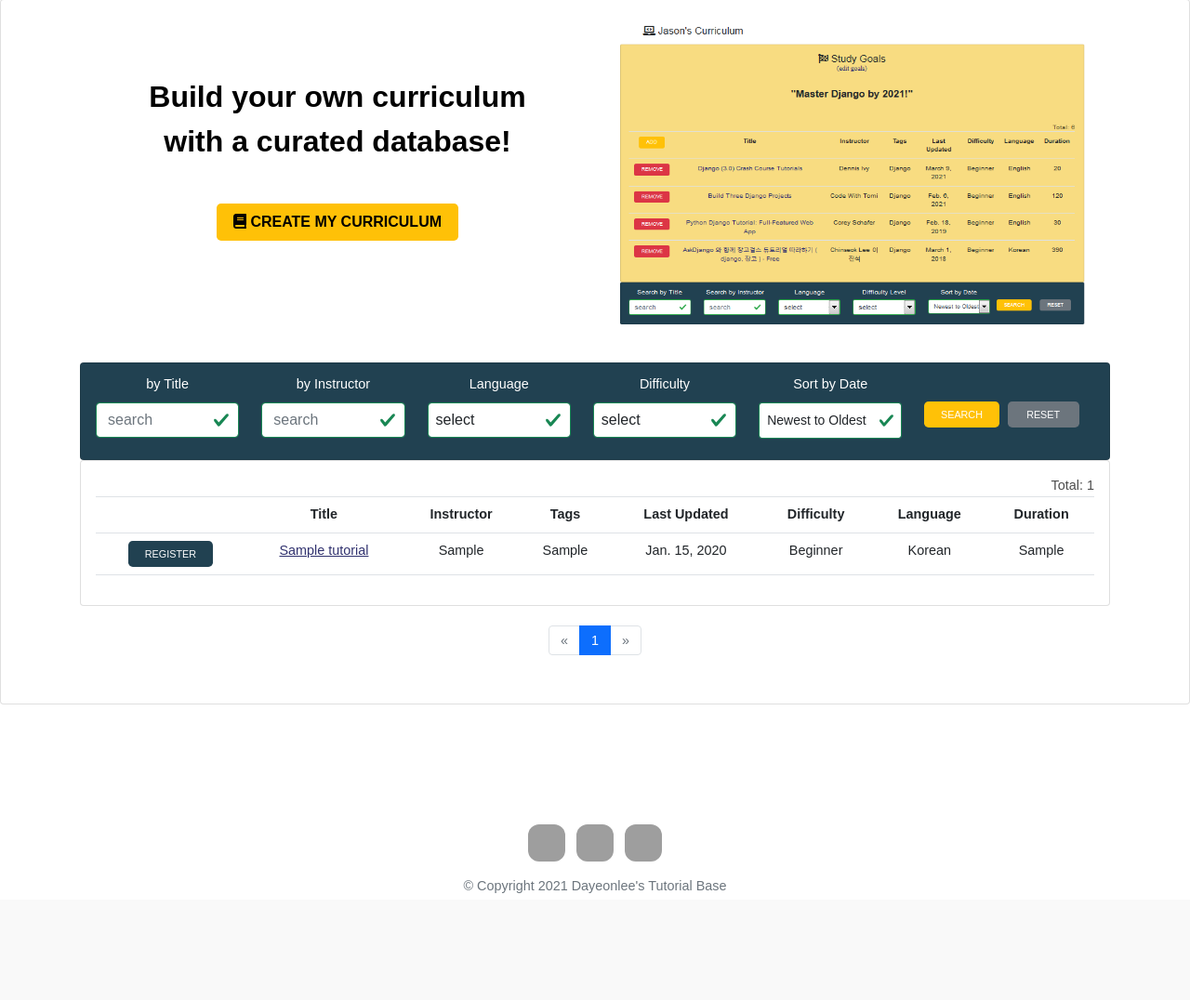
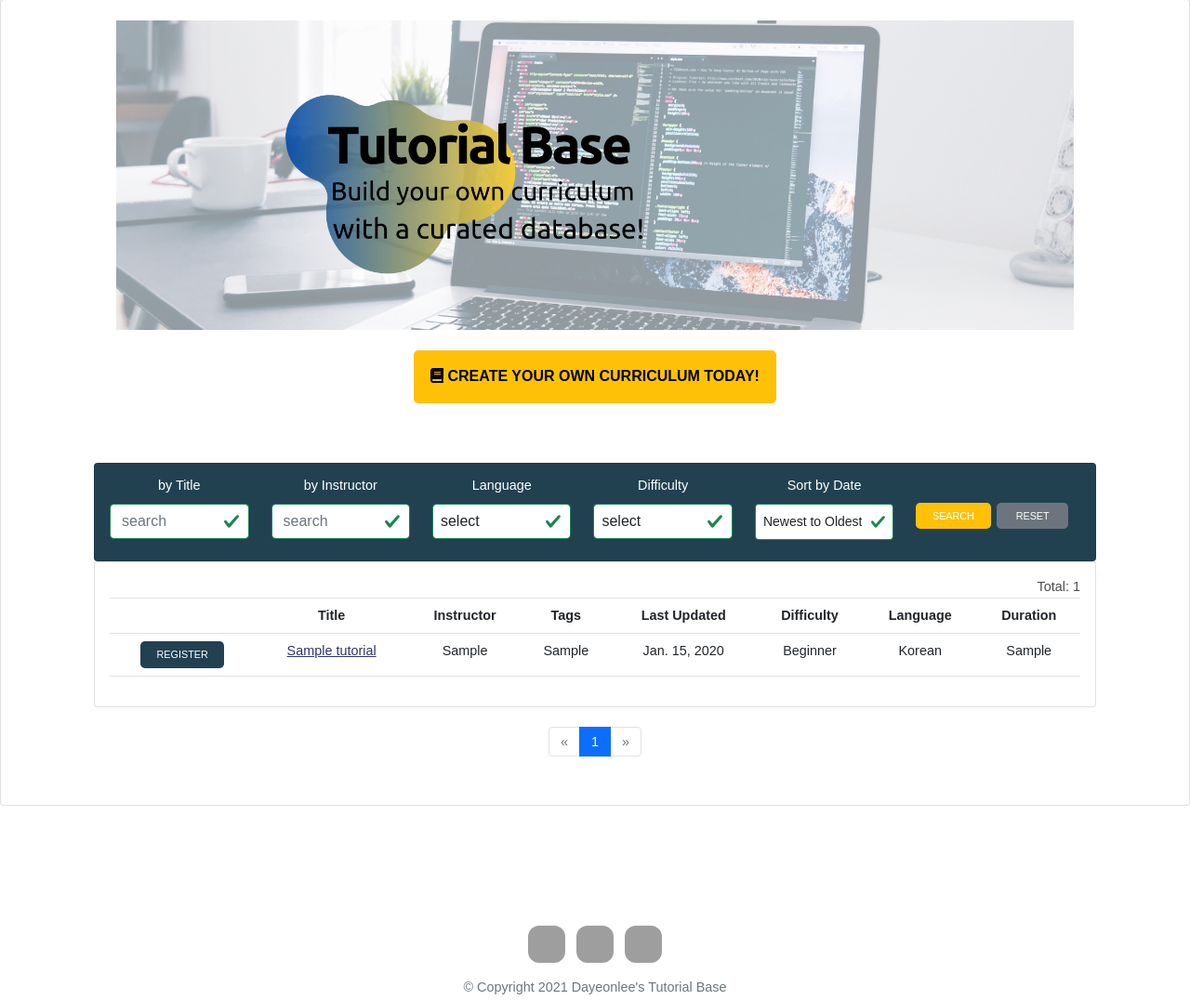
Before and after one commit to day-lee/2021_Tutorial_Base, a Django app: page / in a window 1280 px wide. Shown: the part 57-1133 px from the top of the page at 93% size. Before the commit the page ends 1018 px from the top, so only its background shows below. Run offline with Django 3.2, Linux system fonts and the light colour scheme; tables that the repository leaves empty hold one stand-in row (values such as "Sample post"); some libraries are stand-ins or nearby versions; grey boxes are pictures that could not be loaded.

Commit message:
Change front image and buttons

```diff
--- a/templates/index.html
+++ b/templates/index.html
@@ -11,31 +11,35 @@
             <br>
 <!-- Title -->
 <div class="container-fluid">
+    <!-- Front image -->
+    <img class="title-image" src="static/img/tut1.png" alt="coding">
+    <br><br>
+    <!-- CTA button -->
     <div class="row">
-      <div class="col-lg-6">
-          <h1 class="big-heading"><br>
-          Build your own curriculum <br> with a curated database!</h1><br><br>
+      <div class="col-sm-12">
       {% if user.is_authenticated %}
-          <a class="btn btn-danger btn-lg goto-curriculum-button" href="{% url 'hub:curriculum-summary' %}" role="button">
-             <i class="fas fa-book"></i> Go to my Curriculum
+          <a class="btn btn-danger btn-lg goto-curriculum-button" href="{% url 'hub:curriculum-summary' %}" role="button"
+          >
+             <i class="fas fa-book"></i> Go to my Curriculum!
           </a>
       {% else %}
           <a class="btn btn-warning btn-lg register-button" href="{% url 'hub:register' %}" role="button">
-             <i class="fas fa-book"></i> Create my Curriculum
+             <i class="fas fa-book"></i> Create your  own Curriculum today!
           </a>
       {% endif %}
       <br><br><br>
       </div>
       <div class="col-lg-6">
-            <img class="title-image" src="static/img/curriculum.PNG" alt="curriculum-example">
-          </a>
+    <!-- img used to be here -->
 
       </div>
     </div>
 <!-- Title -->
 </div>
 <br>
+
 <!--Filter-->
+<div class="col-lg">
 <div class="card card-body filter-bar">
     <form method="get" class="form-style">
         <div class="row justify-content-md-center">
@@ -197,6 +201,7 @@
 <!--Pagination-->
             </div>
         </div>
+    </div>
     </section>
 </div>
 </body>
```
